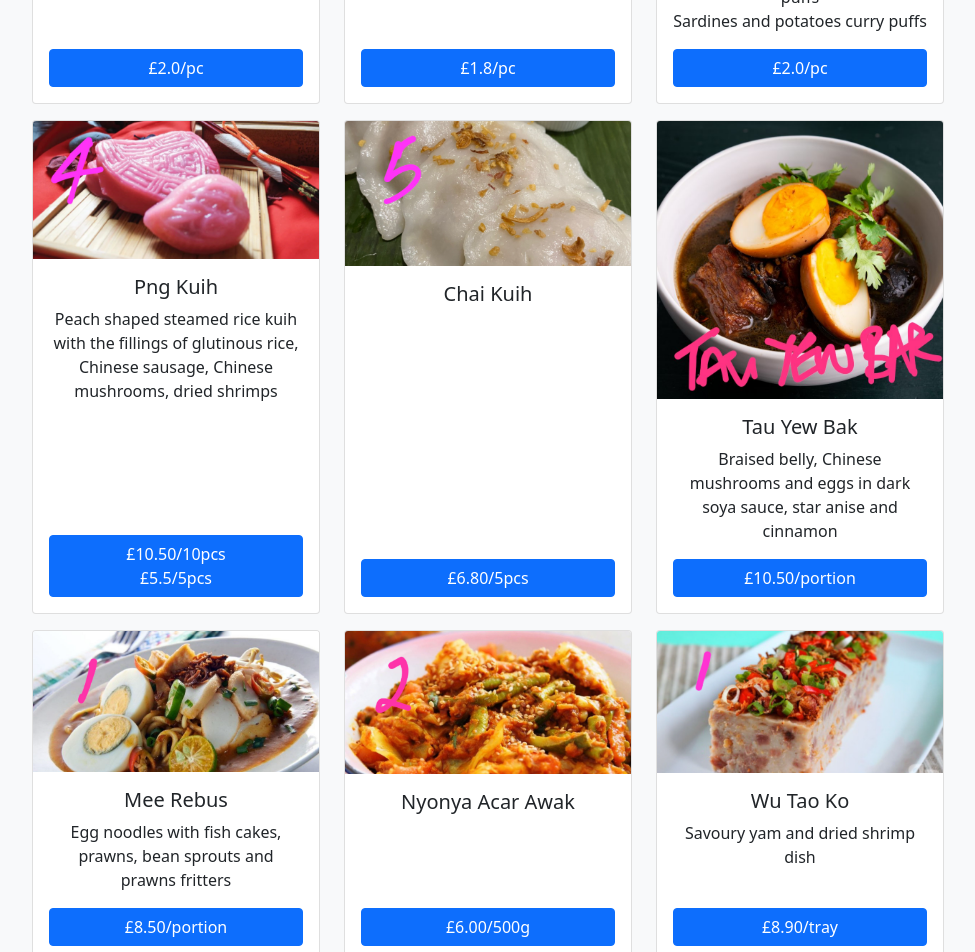
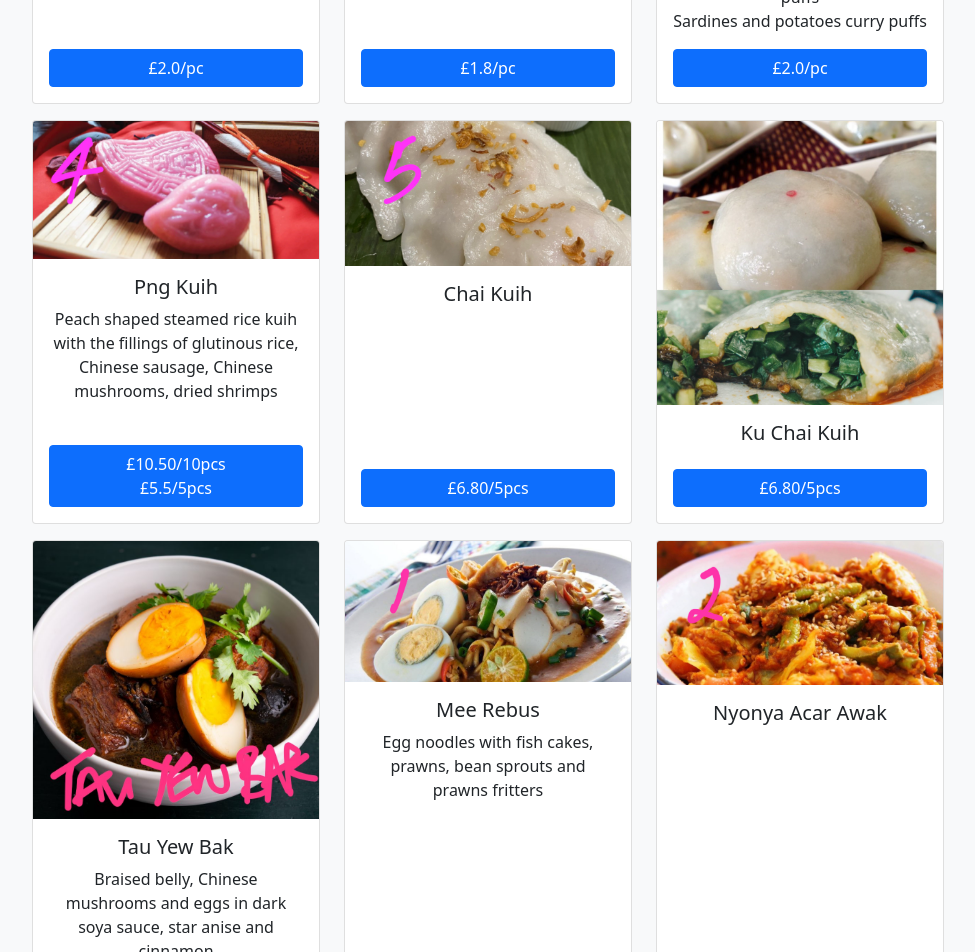
Before and after one commit to kuliyhog/auntie_menu, a React (Create React App) app: page / in a window 1280 px wide. Shown: the part 1100-2052 px from the top of the page, without its empty margins (152-1127 px from the left). Built offline with nearby package versions, Linux system fonts and the light colour scheme.

Commit message:
updated menu

```diff
--- a/src/App.js
+++ b/src/App.js
@@ -107,6 +107,17 @@ function App() {
           </Col>
           <Col className="col-auto mb-3 d-flex align-items-stretch">
             <Card style={{ width: '18rem' }}>
+              <Card.Img variant="top" src={process.env.PUBLIC_URL + "/Images/KuChaiKuih.png"} />
+              <Card.Body className="card-body d-flex flex-column">
+                <Card.Title>Ku Chai Kuih</Card.Title>
+                <Card.Text>
+                </Card.Text>
+                <Button className="mt-auto" variant="primary">£6.80/5pcs</Button>
+              </Card.Body>
+            </Card>
+          </Col>
+          <Col className="col-auto mb-3 d-flex align-items-stretch">
+            <Card style={{ width: '18rem' }}>
               <Card.Img variant="top" src={process.env.PUBLIC_URL + "/Images/TauYewBak.png"} />
               <Card.Body className="card-body d-flex flex-column">
                 <Card.Title>Tau Yew Bak</Card.Title>
@@ -152,7 +163,7 @@ function App() {
               </Card.Body>
             </Card>
           </Col>
-          <Col className="col-auto mb-3 d-flex align-items-stretch">
+          {/* <Col className="col-auto mb-3 d-flex align-items-stretch">
             <Card style={{ width: '18rem' }}>
               <Card.Img variant="top" src={process.env.PUBLIC_URL + "/Images/HakkaYamAbacus.png"} />
               <Card.Body className="card-body d-flex flex-column">
@@ -163,7 +174,7 @@ function App() {
                 <Button className="mt-auto" variant="primary">£7.50/portion</Button>
               </Card.Body>
             </Card>
-          </Col>
+          </Col> */}
           <Col className="col-auto mb-3 d-flex align-items-stretch">
             <Card style={{ width: '18rem' }}>
               <Card.Img variant="top" src={process.env.PUBLIC_URL + "/Images/NasiLemakBungkus.png"} />
@@ -293,7 +304,7 @@ function App() {
             <Card style={{ width: '18rem' }}>
               <Card.Img variant="top" src={process.env.PUBLIC_URL + "/Images/BingkaUbiKayu.png"} />
               <Card.Body className="card-body d-flex flex-column">
-                <Card.Title>BingkaUbiKayu</Card.Title>
+                <Card.Title>Bingka Ubi Kayu</Card.Title>
                 <Card.Text>
                 </Card.Text>
                 <Button className="mt-auto" variant="primary">£1.50/pc</Button>
```
Also changed, not shown: public/Images/KuChaiKuih.png (added).
